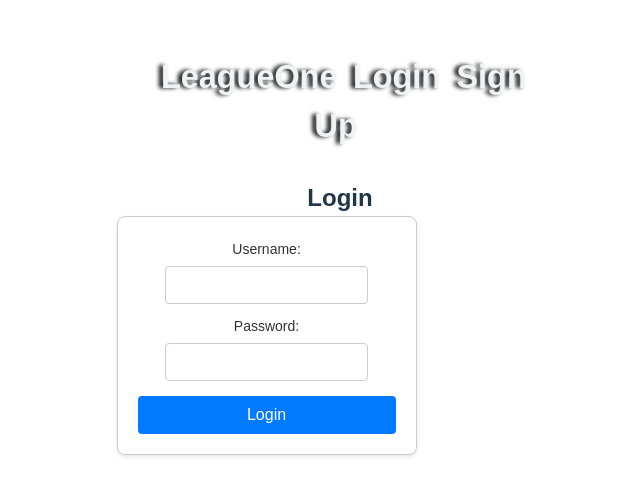
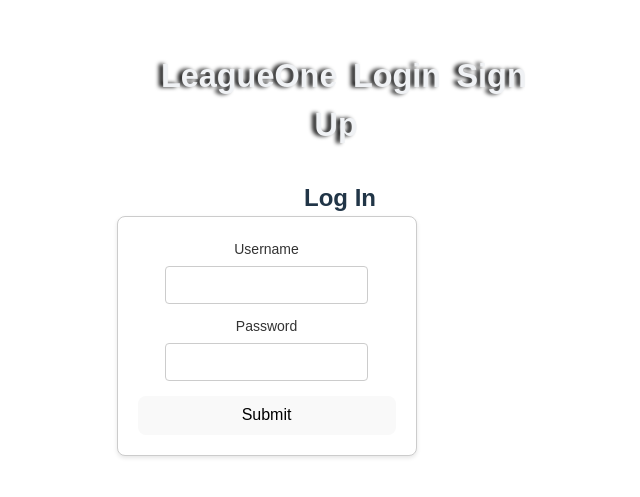
Before and after one commit to RandyKR1/LeagueOne-Frontend, a React (Vite) app: page /login in a window 1280 px wide. Shown: the part 161-658 px from the top of the page, without its empty margins (300-940 px from the left). Built offline with nearby package versions, Linux system fonts and the light colour scheme; no server answers.

Commit message:
Login Bug Fix

```diff
--- a/src/App.jsx
+++ b/src/App.jsx
@@ -2,30 +2,35 @@
 import { BrowserRouter } from 'react-router-dom'
 import './App.css'
 import Routing from './Routing/Routing'
-import JoblyApi from './api'
 import useLocalStorage from './Hooks/LocalStorage'
-import {jwtDecode} from "jwt-decode";
+import {jwtDecode} from "jwt-decode"
 import UserContext from "./Auth/UserContext"
+import LeagueOneApi from './api'
 
-export const TOKEN_STORAGE_ID = "leagueone-token";
+const TOKEN_STORAGE_ID = "leagueone-token";
 
 function App() {
   const [token, setToken] = useLocalStorage(TOKEN_STORAGE_ID);
   const [currentUser, setCurrentUser] = useState(null);
   const [infoLoaded, setInfoLoaded] = useState(false);
 
+
   useEffect(() => {
+
     const getCurrentUser = async () => {
+      console.log("Step 5) App.jsx: checking token in useEffect");
       if (token) {
         try {
+          console.log("Step 6) API.jsx useEffect found token:", token)
           let { username } = jwtDecode(token);
-          // Set the token on the JoblyApi class so it can use it for API calls
-          JoblyApi.token = token;
-          let currentUser = await JoblyApi.getCurrentUser(username);
+          // Set the token on the LeagueOne model so it can use it for API calls
+          LeagueOneApi.token = token;
+          console.log("Step 7) Fetching current user with username:", username);
+          let currentUser = await LeagueOneApi.getCurrentUser(username);
           setCurrentUser(currentUser);
-          setApplicationIds(new Set(currentUser.applications));
+          console.log("Step 8) Current user received:", currentUser);
         } catch (err) {
-          console.error('App loadUserInfo: problem loading', err);
+          console.log('App loadUserInfo: problem loading', err);
           setCurrentUser(null);
         }
       }
@@ -39,7 +44,7 @@
 
   const signup = async (signupData) => {
     try {
-      let token = await JoblyApi.signup(signupData);
+      let token = await LeagueOneApi.registerUser(signupData);
       setToken(token);
       return { success: true };
     } catch (errors) {
@@ -48,16 +53,18 @@
     }
   };
 
-  const login = async(loginData) => {
+  const login = async (data) => {
     try {
-      let token = await JoblyApi.login(loginData);
-      setToken(token);
+      let token = await LeagueOneApi.loginUser(data);
+      console.log("Step 1) Token received on login:", token);
+      setToken(token); // Ensure this correctly updates the token state
       return { success: true };
     } catch (errors) {
       console.error('login failed', errors);
       return { success: false, errors };
     }
-  }
+  };
+
 
   const logout = () => {
     setCurrentUser(null);
--- a/src/Auth/Login.jsx
+++ b/src/Auth/Login.jsx
@@ -1,77 +1,74 @@
-import React, { useState } from "react";
+import React, {useState} from "react";
+import {useNavigate} from "react-router-dom"
+import Alert from "../Common/Alert";
 import LeagueOneApi from "../api";
-import { useNavigate } from "react-router-dom";
-import useLocalStorage from "../Hooks/LocalStorage";
 
-const Login = () => {
+const LoginForm = ({login}) => {
+    const INITIAL_STATE = {
+        username: '',
+        password: ''
+    }
+
+    const [formData, setFormData] = useState(INITIAL_STATE)
+    const [formErrors, setFormErrors] = useState([]);
     const navigate = useNavigate();
-  const [formData, setFormData] = useState({
-    username: "",
-    password: "",
-  });
-  const [error, setError] = useState(null);
-  const [, setToken] = useLocalStorage("token");
 
     const handleChange = (e) => {
-    const { name, value } = e.target;
-    setFormData((prev) => ({
-      ...prev,
-      [name]: value,
+        const {name, value} = e.target;
+        setFormData(formData => ({
+            ...formData,
+            [name]: value
         }));
     };
 
     const handleSubmit = async (e) => {
         e.preventDefault();
-    try {
-      const token = await LeagueOneApi.loginUser(formData);
-      console.log("Token:", token);
-      if (token) {
-        setToken(token);
+        let res = await login(formData)
+        if(res.success){
             navigate("/");
-      } else {
-        setError("No Token Found");
-      }
-    } catch (error) {
-      console.log("Error Response:", error); // Log the error for debugging
-      if (error.data) {
-        setError(error.data.error);
-      } else {
-        setError("An error occurred. Please try again later.");
+        }else {
+            setFormErrors(res.errors);
           }
     }
-  };
 
-  return (
-    <div>
-      <h2>Login</h2>
-      <form onSubmit={handleSubmit}>
-        <div>
-          <label htmlFor="username">Username:</label>
+    return(
+        <div className="card-container">
+            <div className="auth-card">
+            <div className="auth-card-title">
+                <h2>Log In</h2>
+                </div>
+            <form
+                onSubmit={handleSubmit}
+                className="auth-form">
+
+                <div className="input-container">
+                    <label htmlFor="username">Username</label>
+                <br/>
                     <input
+                        onChange={handleChange}
                         type="text"
-            id="username"
                         name="username"
                         value={formData.username}
+                        required='True' />
+                </div>
+                <div className="input-container">
+                    <label htmlFor="password">Password</label>
+                <br/>
+                    <input
                         onChange={handleChange}
-            required
-          />
-        </div>
-        <div>
-          <label htmlFor="password">Password:</label>
-          <input
                         type="password"
-            id="password"
                         name="password"
                         value={formData.password}
-            onChange={handleChange}
-            required
-          />
+                        required='True' />
                 </div>
-        {error && <p className="error-message">{error}</p>}
-        <button type="submit">Login</button>
+
+                {formErrors.length ? <Alert messages={formErrors} /> : null}
+
+                <button className="auth-btn">Submit</button>
             </form>
             </div>
-  );
-};
+        </div>
+    )
+}
 
-export default Login;
+export default LoginForm
--- a/src/Auth/UserContext.jsx
+++ b/src/Auth/UserContext.jsx
@@ -1,5 +1,11 @@
+// UserContext.js
+
 import { createContext } from 'react';
+import { TOKEN_STORAGE_ID } from '../Hooks/LocalStorage';
 
-const UserContext = createContext();
+const UserContext = createContext({
+  currentUser: null,
+  setCurrentUser: () => {},
+});
 
 export default UserContext;
--- a/src/Hooks/LocalStorage.jsx
+++ b/src/Hooks/LocalStorage.jsx
@@ -15,22 +15,27 @@
  *   const [myThing, setMyThing] = useLocalStorage("myThing")
  */
 
+export const TOKEN_STORAGE_ID = "leagueone-token";
+
 const useLocalStorage =(key, firstValue = null) => {
   const initialValue = localStorage.getItem(key) || firstValue;
+  console.log("Step 2) localStorage initial value:", key);
 
   const [item, setItem] = useState(initialValue);
 
   useEffect(function setKeyInLocalStorage() {
-    console.debug("hooks useLocalStorage useEffect", "item=", item);
-
     if (item === null) {
+      console.log('item is null')
       localStorage.removeItem(key);
     } else {
       localStorage.setItem(key, item);
     }
+    console.log('Step 4) LocalStorage: Updated token');
   }, [key, item]);
 
+  console.log("Step 3) localStorage returning:", item)
   return [item, setItem];
+
 }
 
 export default useLocalStorage;
--- a/src/Routing/PrivateRoute.jsx
+++ b/src/Routing/PrivateRoute.jsx
@@ -17,6 +17,7 @@
   }, [currentUser, showAlert, setShowAlert]);
 
   if (!currentUser) {
+    console.log("No Current User")
     return (
       <>
         {showAlert && <Alert messages={alertMessages} />}
--- a/src/api.js
+++ b/src/api.js
@@ -5,18 +5,24 @@
 class LeagueOneApi {
   static token;
 
-  static async request(endpoint, data = {}, method = "get") {
-    console.debug("API Call:", endpoint, data, method);
+  // Modified request method to include the token in headers
+  static async request(endpoint, data = {}, method = 'get') {
+    console.log(`API Request: ${method.toUpperCase()} ${endpoint}`);
+    console.log(`API Request Data: `, data);
+    const url = `http://localhost:3001/${endpoint}`;
 
-    const url = `${BASE_URL}/${endpoint}`;
-    const headers = { Authorization: `Bearer ${LeagueOneApi.token}` };
+    // Added Authorization header with Bearer token
+    const headers = {
+      Authorization: `Bearer ${LeagueOneApi.token}`,
+    };
+    const params = (method === 'get') ? data : {};
 
     try {
-      return (await axios({ url, method, data, headers })).data;
-    } catch (err) {
-      console.error("API Error:", err.response);
-      let message = err.response.data.error.message;
-      throw Array.isArray(message) ? message : [message];
+      const res = await axios({ url, method, data, params, headers });
+      return res.data;
+    } catch (error) {
+      console.error('API Error:', error.response);
+      throw error.response.data;
     }
   }
 
@@ -25,6 +31,31 @@
     let res = await this.request('auth/register', data, 'post');
     return res;
   }
+
+  // static async getCurrentUser(username) {
+  //   try {
+  //     let res = await this.request(`users/${username}`);
+  //     console.log('api.js static route called for user:', username)
+  //     return res.user; // Assuming response structure has a 'user' property
+  //   } catch (error) {
+  //     console.error('getCurrentUser failed:', error);
+  //     throw error;
+  //   }
+  // }
+
+  static async getCurrentUser(username) {
+    try {
+      let res = await this.request(`users/${username}`);
+      console.log(res.data)
+      console.log('api.js static route called for user:', username)
+      console.log('api.js response from backend:', res)
+      return res; // Assuming response structure has the user object directly
+    } catch (error) {
+      console.error('getCurrentUser failed:', error);
+      throw error;
+    }
+  }
+
 
   static async loginUser(data) {
     let res = await this.request(`auth/token`, data, "post");
```
Also changed, not shown: package.json (+6 -4 lines), 1 other file (tests, documents, lock files or other folders). Lines whose indentation alone changed are shown as unchanged.
